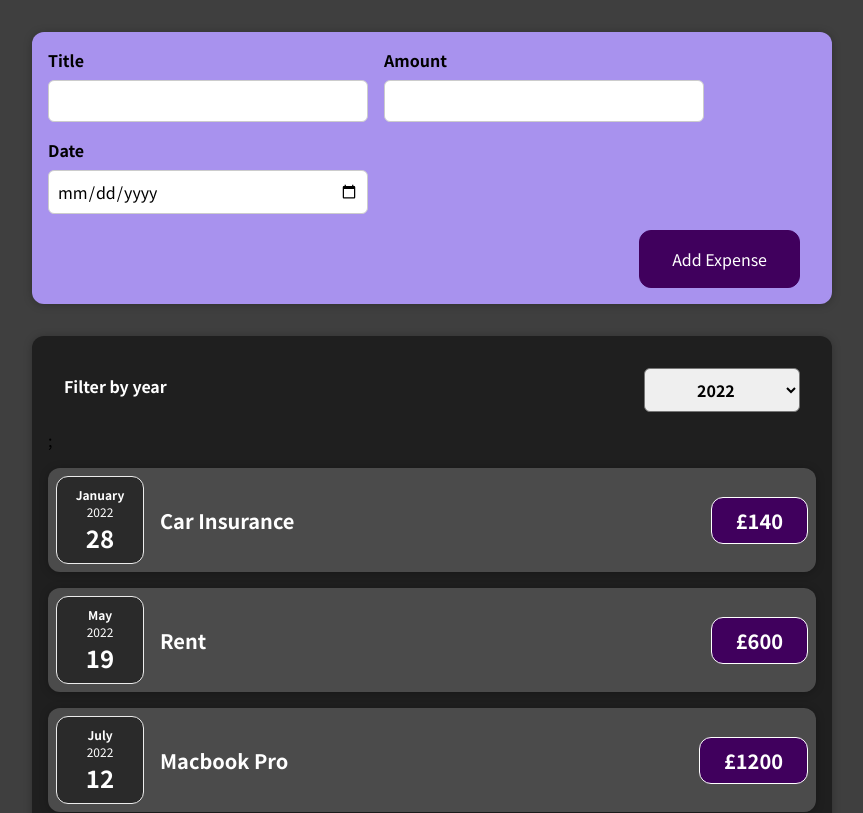
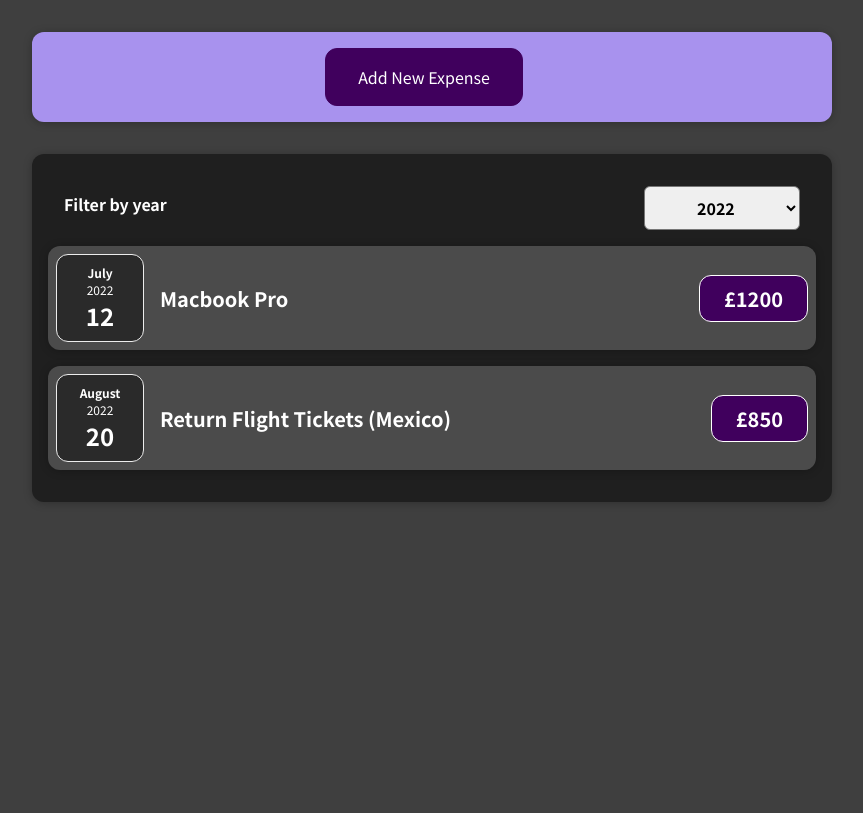
Before and after one commit to cafeorea/react-expense-tracker, a React (Create React App) app: page / in a window 1280 px wide. Shown: the top 813 px of the page, without its empty margins (208-1071 px from the left). Built offline with nearby package versions, Linux system fonts and the light colour scheme.

Commit message:
Altered form appearance

```diff
--- a/src/App.js
+++ b/src/App.js
@@ -7,13 +7,13 @@
     id: "e1",
     title: "Car Insurance",
     amount: 140,
-    date: new Date(2021, 12, 28),
+    date: new Date(2020, 12, 28),
   },
   {
     id: "e2",
     title: "Rent",
     amount: 600,
-    date: new Date(2022, 4, 19),
+    date: new Date(2021, 4, 19),
   },
   {
     id: "e3",
--- a/src/components/Expenses/Expense.css
+++ b/src/components/Expenses/Expense.css
@@ -5,3 +5,7 @@
   width: 50rem;
   max-width: 95%;
 }
+
+.expenses-notfound {
+  color: white;
+}
--- a/src/components/Expenses/Expense.js
+++ b/src/components/Expenses/Expense.js
@@ -1,14 +1,19 @@
 import React, { useState } from "react";
-import ExpenseItem from "./ExpenseItem";
 import "./Expense.css";
 import Card from "../UI/Card";
 import ExpensesFilter from "./ExpensesFilter";
+import ExpensesList from "./ExpensesList";
 
 function Expense(props) {
   const [filteredYear, setFilteredYear] = useState("2022");
   const filterChangeHandler = (selectedYear) => {
     setFilteredYear(selectedYear);
   };
+
+  const filteredExpenses = props.item.filter((expense) => {
+    return expense.date.getFullYear().toString() === filteredYear;
+  });
+
   return (
     <div>
       <Card className="expenses">
@@ -16,14 +21,7 @@
           selected={filteredYear}
           onFilterSelect={filterChangeHandler}
         />
-        ;
-        {props.item.map((expense) => (
-          <ExpenseItem
-            title={expense.title}
-            amount={expense.amount}
-            date={expense.date}
-          />
-        ))}
+        <ExpensesList items={filteredExpenses} />
       </Card>
     </div>
   );
--- a/src/components/Expenses/ExpenseItem.js
+++ b/src/components/Expenses/ExpenseItem.js
@@ -5,6 +5,7 @@
 
 function ExpenseItem(props) {
   return (
+    <li>
       <Card className="expense-item">
         <ExpenseDate date={props.date} />
         <div className="expense-item__description">
@@ -12,6 +13,7 @@
           <div className="expense-item__price">£{props.amount}</div>
         </div>
       </Card>
+    </li>
   );
 }
 
--- /dev/null
+++ b/src/components/Expenses/ExpensesList.css
@@ -0,0 +1,9 @@
+.expenses-list {
+  list-style: none;
+  padding: 0;
+}
+
+.expenses-list__fallback {
+  color: white;
+  text-align: center;
+}
--- /dev/null
+++ b/src/components/Expenses/ExpensesList.js
@@ -0,0 +1,24 @@
+import React from "react";
+import "./ExpensesList.css";
+import ExpenseItem from "./ExpenseItem";
+
+const ExpensesList = (props) => {
+  if (props.items.length === 0) {
+    return <h2 className="expenses-list__fallback">No expenses found.</h2>;
+  }
+
+  return (
+    <ul className="expenses-list">
+      {props.items.map((expense) => (
+        <ExpenseItem
+          key={expense.id}
+          title={expense.title}
+          amount={expense.amount}
+          date={expense.date}
+        />
+      ))}
+    </ul>
+  );
+};
+
+export default ExpensesList;
--- a/src/components/NewExpense/ExpenseForm.js
+++ b/src/components/NewExpense/ExpenseForm.js
@@ -57,13 +57,16 @@
           <input
             type="date"
             value={enteredDate}
-            min="2021-01-01"
+            min="2019-01-01"
             max="2023-12-31"
             onChange={dateChangeHandler}
           />
         </div>
       </div>
       <div className="new-expense__actions">
+        <button type="button" onClick={props.onCancel}>
+          Cancel
+        </button>
         <button type="submit">Add Expense</button>
       </div>
     </form>
--- a/src/components/NewExpense/NewExpense.js
+++ b/src/components/NewExpense/NewExpense.js
@@ -1,18 +1,37 @@
-import React from "react";
+import React, { useState } from "react";
 import "./NewExpense.css";
 import ExpenseForm from "./ExpenseForm";
 
 const NewExpense = (props) => {
+  const [isEditing, setIsEditing] = useState(false);
   const saveExpenseDataHandler = (enteredExpenseData) => {
     const expenseData = {
       ...enteredExpenseData,
       id: Math.random().toString(),
     };
     props.onAddExpense(expenseData);
+    setIsEditing(false);
   };
+
+  const startEditingHandler = () => {
+    setIsEditing(true);
+  };
+
+  const stopEditingHandler = () => {
+    setIsEditing(false);
+  };
+
   return (
     <div className="new-expense">
-      <ExpenseForm onSaveExpenseData={saveExpenseDataHandler} />
+      {!isEditing && (
+        <button onClick={startEditingHandler}>Add New Expense</button>
+      )}
+      {isEditing && (
+        <ExpenseForm
+          onSaveExpenseData={saveExpenseDataHandler}
+          onCancel={stopEditingHandler}
+        />
+      )}
     </div>
   );
 };
```
Also changed, not shown: 1 other file (tests, documents, lock files or other folders). Lines whose indentation alone changed are shown as unchanged.
